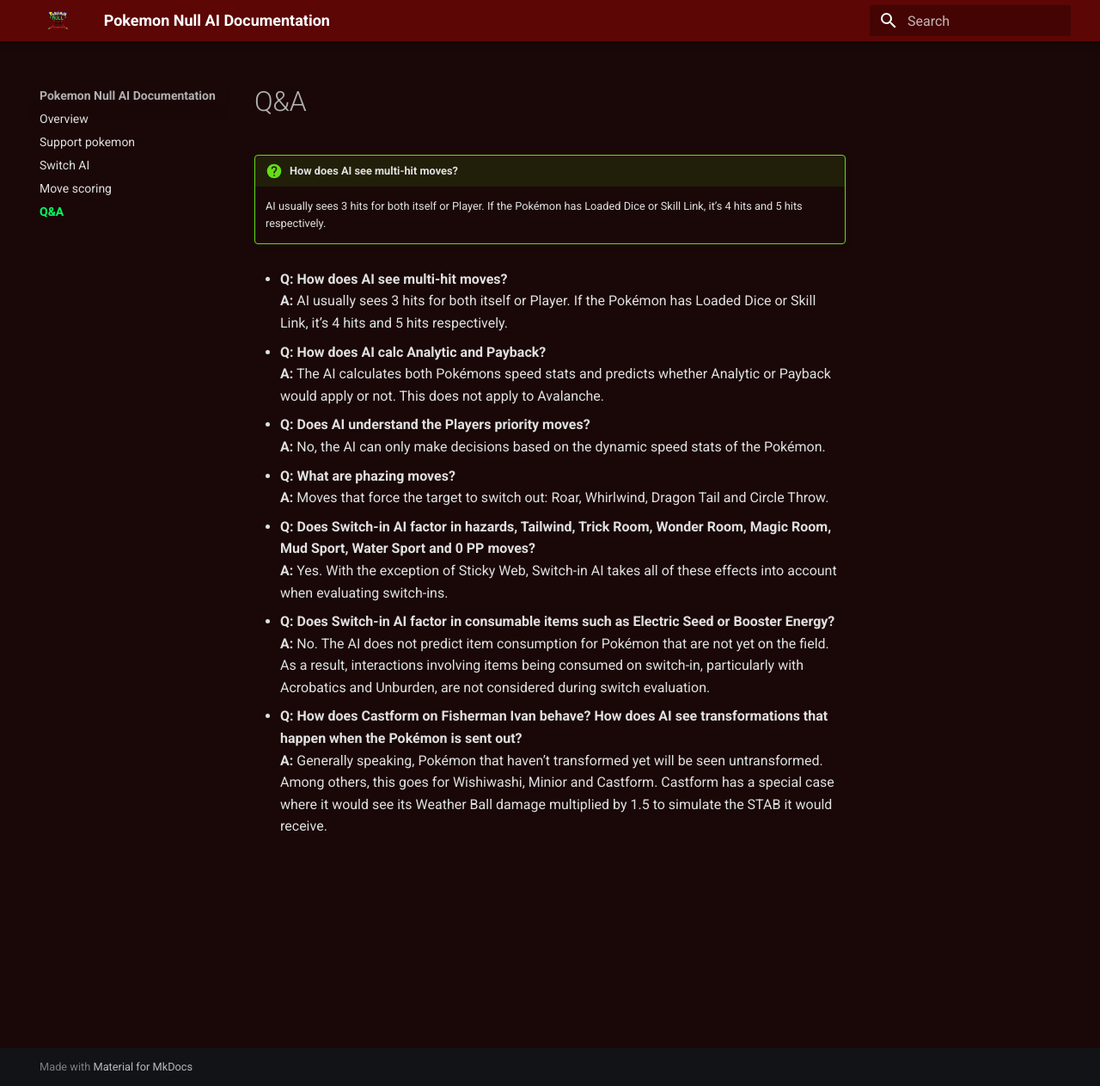
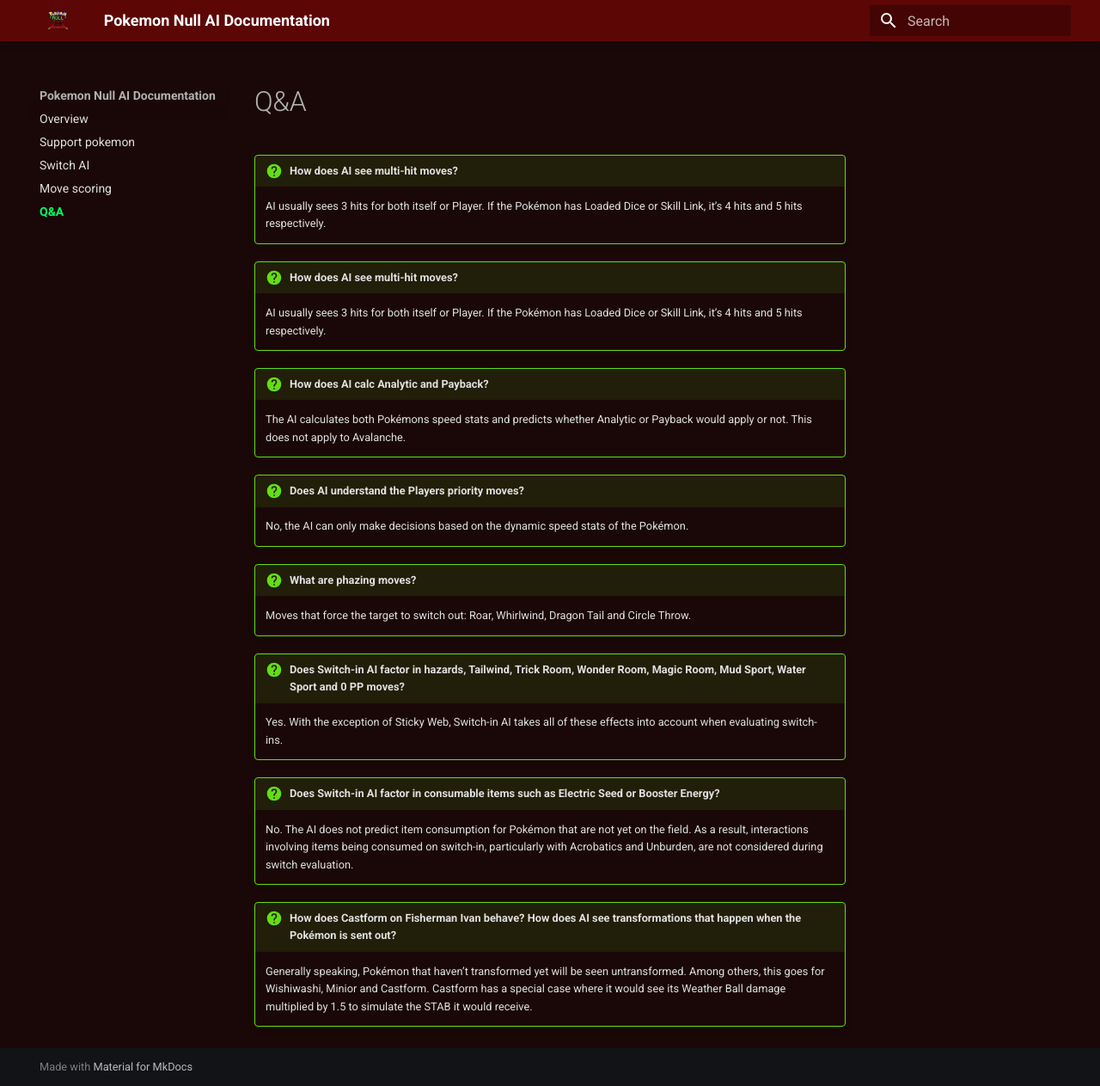
Before and after one commit to jellytronical/Null-AI-Documentation, an MkDocs documentation site: the page built from docs/q-a.md, in a window 1280 px wide and 1263 px high. Shown: the whole window at 86% size. Built offline with MkDocs 1.6.1 and Material for MkDocs 9.7.7, drawn with Linux system fonts in a browser that asks for light colours; some of the changed lines change nothing that is shown.

Commit message:
Formatting fix

```diff
--- a/docs/q-a.md
+++ b/docs/q-a.md
@@ -5,23 +5,30 @@
 
     AI usually sees 3 hits for both itself or Player. If the Pokémon has Loaded Dice or Skill Link, it’s 4 hits and 5 hits respectively.
 
-* **Q: How does AI see multi-hit moves?**
-  **A:** AI usually sees 3 hits for both itself or Player. If the Pokémon has Loaded Dice or Skill Link, it’s 4 hits and 5 hits respectively.
+!!! question "How does AI see multi-hit moves?"
 
-* **Q: How does AI calc Analytic and Payback?**
-  **A:** The AI calculates both Pokémons speed stats and predicts whether Analytic or Payback would apply or not. This does not apply to Avalanche.
+    AI usually sees 3 hits for both itself or Player. If the Pokémon has Loaded Dice or Skill Link, it’s 4 hits and 5 hits respectively.
 
-* **Q: Does AI understand the Players priority moves?**
-  **A:** No, the AI can only make decisions based on the dynamic speed stats of the Pokémon.
+!!! question "How does AI calc Analytic and Payback?"
 
-* **Q: What are phazing moves?**
-  **A:** Moves that force the target to switch out: Roar, Whirlwind, Dragon Tail and Circle Throw.
+    The AI calculates both Pokémons speed stats and predicts whether Analytic or Payback would apply or not. This does not apply to Avalanche.
 
-* **Q: Does Switch-in AI factor in hazards, Tailwind, Trick Room, Wonder Room, Magic Room, Mud Sport, Water Sport and 0 PP moves?**
-  **A:** Yes. With the exception of Sticky Web, Switch-in AI takes all of these effects into account when evaluating switch-ins.
+!!! question "Does AI understand the Players priority moves?"
 
-* **Q: Does Switch-in AI factor in consumable items such as Electric Seed or Booster Energy?**
-  **A:** No. The AI does not predict item consumption for Pokémon that are not yet on the field. As a result, interactions involving items being consumed on switch-in, particularly with Acrobatics and Unburden, are not considered during switch evaluation.
+    No, the AI can only make decisions based on the dynamic speed stats of the Pokémon.
 
-* **Q: How does Castform on Fisherman Ivan behave? How does AI see transformations that happen when the Pokémon is sent out?**
-  **A:** Generally speaking, Pokémon that haven’t transformed yet will be seen untransformed. Among others, this goes for Wishiwashi, Minior and Castform. Castform has a special case where it would see its Weather Ball damage multiplied by 1.5 to simulate the STAB it would receive.
+!!! question "What are phazing moves?"
+
+    Moves that force the target to switch out: Roar, Whirlwind, Dragon Tail and Circle Throw.
+
+!!! question "Does Switch-in AI factor in hazards, Tailwind, Trick Room, Wonder Room, Magic Room, Mud Sport, Water Sport and 0 PP moves?"
+
+    Yes. With the exception of Sticky Web, Switch-in AI takes all of these effects into account when evaluating switch-ins.
+
+!!! question "Does Switch-in AI factor in consumable items such as Electric Seed or Booster Energy?"
+
+    No. The AI does not predict item consumption for Pokémon that are not yet on the field. As a result, interactions involving items being consumed on switch-in, particularly with Acrobatics and Unburden, are not considered during switch evaluation.
+
+!!! question "How does Castform on Fisherman Ivan behave? How does AI see transformations that happen when the Pokémon is sent out?"
+
+    Generally speaking, Pokémon that haven’t transformed yet will be seen untransformed. Among others, this goes for Wishiwashi, Minior and Castform. Castform has a special case where it would see its Weather Ball damage multiplied by 1.5 to simulate the STAB it would receive.
```
Also changed, not shown: docs/move-scoring.md (+0 -1 lines).
